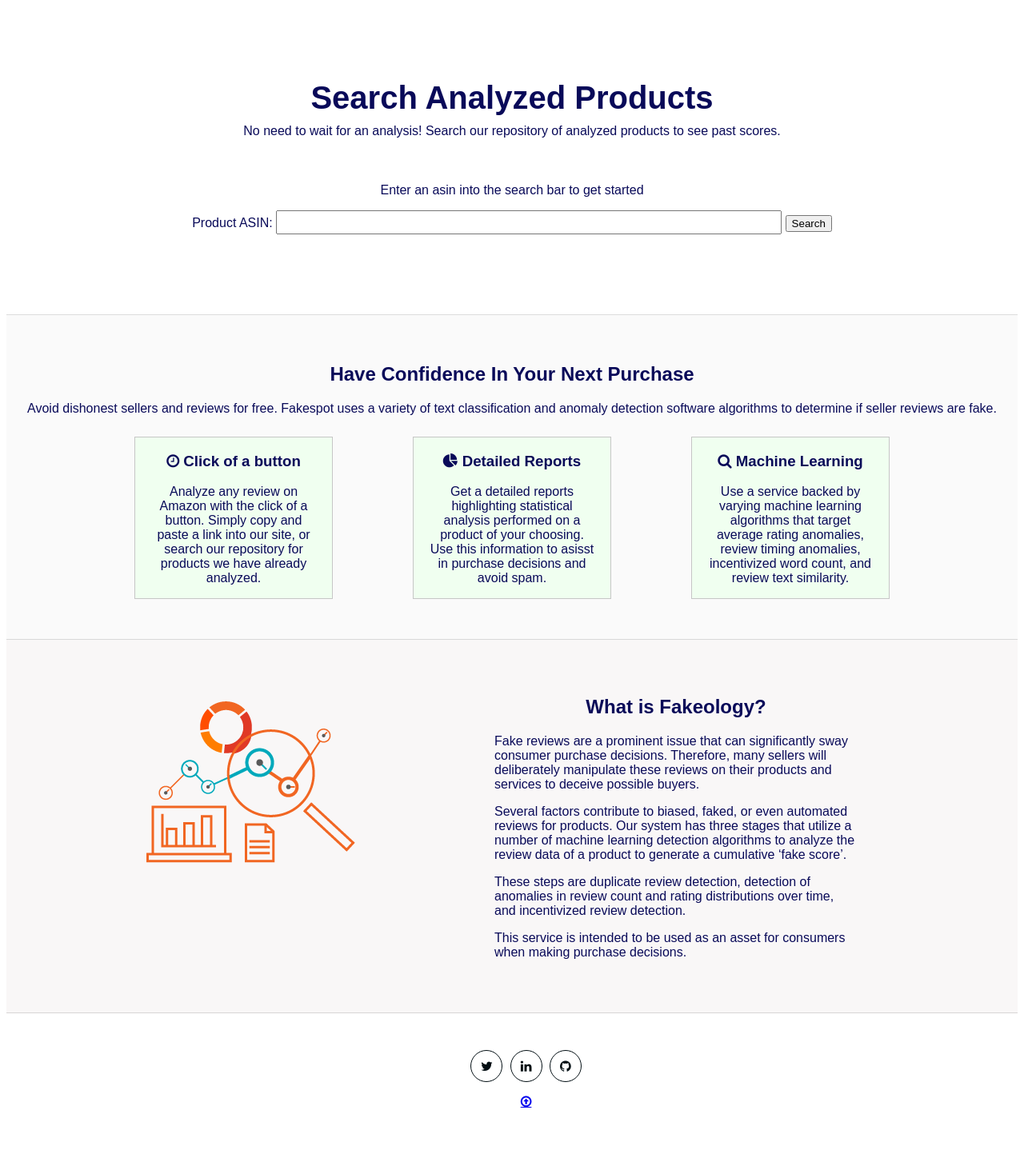
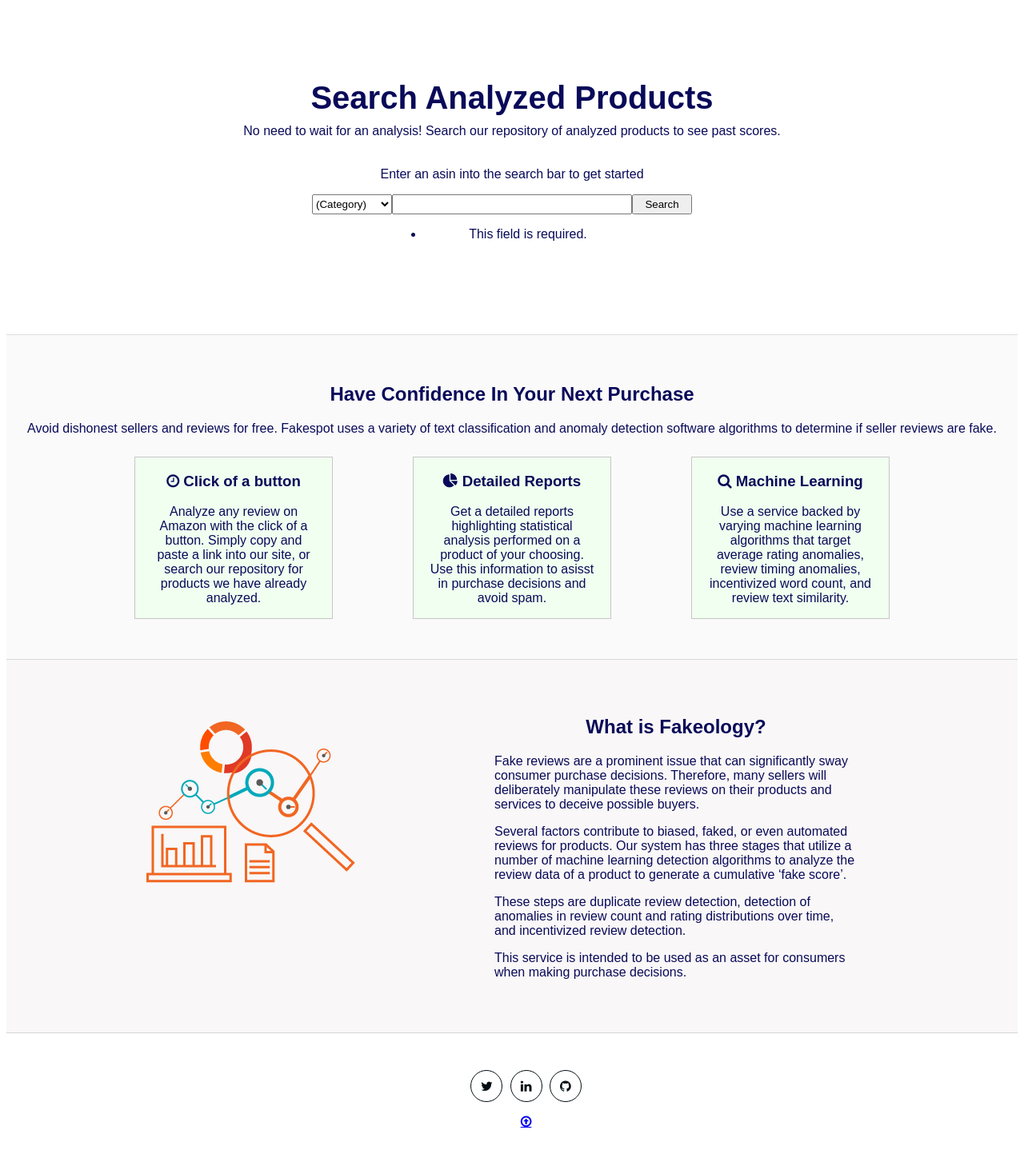
Before and after one commit to Zach-Shim/Review_Credibility_Analysis, a Django app: page /catalog/ in a window 1280 px wide. Shown: the part 93-1541 px from the top of the page at 80% size. Before the commit the page ends 1478 px from the top, so only its background shows below. Run offline with Django 3.2, Linux system fonts and the light colour scheme; data that the repository does not hold is empty; parts of the project's set-up code (start-up, migrations or seed data) failed here and were passed over; some libraries are stand-ins or nearby versions.

Commit message:
Improved formatting of index screen

```diff
--- a/django_site/fake_review_checker/catalog/forms.py
+++ b/django_site/fake_review_checker/catalog/forms.py
@@ -9,13 +9,8 @@ from .models import User, Product, Review
 
 
 class AsinForm(forms.Form):
-    asin_choice = forms.CharField(label="Asin Choice", max_length=30, required=True, help_text="Enter a product asin you would like to search")
-
-
-    class Meta:
-        category = ""
-
-
+    category_choice = forms.ModelChoiceField(label="", queryset=Product.objects.values_list('category', flat=True).distinct(), required=False, to_field_name='category', empty_label="(Category)")
+    asin_choice = forms.CharField(label="", max_length=30, required=True)
 
     def clean_asin_choice(self):
         # get the cleaned version of the field data, and return it regardless if it is changed
@@ -24,6 +19,24 @@ class AsinForm(forms.Form):
         # if the choice is not a valid asin, display an error text to the screen with ValidationError
         asin = Product.objects.filter(asin__iexact=data)
         if not asin or data == None or data == '':
-            raise ValidationError(_('Invalid Asin - Product has not been analyzed yet'))
+            raise ValidationError(_("'" + str(data) + "' is not a valid asin"))
 
         return data
+
+
+class LinkForm(forms.Form):
+    link_choice = forms.CharField(label="", max_length=30, required=True)
+
+    def clean_asin_choice(self):
+        # get the cleaned version of the field data, and return it regardless if it is changed
+        data = self.cleaned_data['link_choice']
+
+        # if the choice is not a valid asin, display an error text to the screen with ValidationError
+        if 'amazon' not in data or data == None or data == '':
+            raise ValidationError(_("'" + str(data) + "' is not a valid link"))
+        # have a check to check if page is valid
+
+        return data
+
+    class Meta:
+        category = ""
--- a/django_site/fake_review_checker/catalog/static/catalog/css/style.css
+++ b/django_site/fake_review_checker/catalog/static/catalog/css/style.css
@@ -40,6 +40,7 @@ body {
 
 .nav-buttons a {
 	margin: 1em;
+	cursor: pointer;
 }
 
 .nav-bar a:target {
@@ -64,33 +65,85 @@ body {
 /* -------------------------------------- search -------------------------------------- */
 
 section {
+	/* display flex layout */
 	display: flex;
 	flex-direction: column;
 }
 
 /* style search bar */
 .search {
+	/* box dimensions */
 	border-bottom: 1px solid rgba(0, 0, 0, 0.139);
 	padding-bottom: 100px;
 }
 
 .search h1 {
+	/* box dimensions */
 	margin-top: 100px;
 	margin-bottom: 10px;
+
+	/* text */
 	font-size: 2.5em;
 }
 
 .search h1 + p {
+	/* box dimensions */
 	margin-top: 0;
-	margin-bottom: 40px;
+	margin-bottom: 20px;
 }
 
-.search form #asin_choice {
-	width: 50%;
-	height: 30px;
-	font-size: 14pt;
+.search form {
+	/* box dimensions */
+    margin: 0 auto;
+	width: 600px;
+    padding-top: 0;
 }
 
+.container {
+	display: grid;
+	grid-template-columns: repeat(auto-fill, minmax(50px, 1fr));
+	grid-template-rows: repeat(3, 25px);
+}
+
+.category_form {
+	grid-column: 2 / 3;
+	grid-row: 1;
+}
+
+.category_form select {
+	width: 100px;
+	height: 25px;
+}
+
+.asin_form {
+	grid-column: 4 / 7;
+	grid-row: 1;
+}
+
+.asin_form input {
+	width: 300px;
+	height: 25px;
+}
+
+.error_form {
+	grid-column: 4 / 10;
+	grid-row: 2;
+}
+
+.error_form .errorList li{
+	list-style: none;
+	padding-left: none;
+}
+
+.submit_form {
+	grid-column: 10 / 11;
+	grid-row: 1;
+}
+
+.submit_form button {
+	width: 75px;
+	height: 25px;
+}
 /* -------------------------------------- features -------------------------------------- */
 
 .features {
--- a/django_site/fake_review_checker/catalog/templates/base.html
+++ b/django_site/fake_review_checker/catalog/templates/base.html
@@ -25,19 +25,7 @@
 </head>
 
 <body>
-    <!-- HEAD -->
-    <head>
-        <!-- Autocomplete feature for search bar-->
-        <script src="https://code.jquery.com/jquery-1.12.4.js"></script>
-        <script src="https://code.jquery.com/ui/1.12.1/jquery-ui.js"></script>
-        <script>
-            $(function() {
-                $("#asin_choice").autocomplete({
-                    source: "{% url 'index' %}"
-                });
-            });
-        </script>
-    </head>
+
     {% block content %}
 
     {% endblock %}
--- a/django_site/fake_review_checker/catalog/templates/index.html
+++ b/django_site/fake_review_checker/catalog/templates/index.html
@@ -1,6 +1,18 @@
 {% extends "base.html" %}
 
 {% block content %}
+    <!-- HEAD -->
+    <head>
+        <!-- Autocomplete feature for search bar-->
+        <script src="https://code.jquery.com/jquery-1.12.4.js"></script>
+        <script src="https://code.jquery.com/ui/1.12.1/jquery-ui.js"></script>
+        <script>
+            $(function() {
+                $("#id_asin_choice").autocomplete( { source: "{% url 'index' %}" } );
+            });
+        </script>
+    </head>
+
     <!-- NAVIGATION -->
     <nav class="nav-bar">
         <div class="logo">
@@ -22,9 +34,20 @@
         <p> Enter an asin into the search bar to get started </p>
 
         <form method="get">
-            <label for="asin_choice">Product ASIN: </label>
-            <input id="asin_choice" type="text" name="asin_choice">
-            <input type="submit" value="Search">
+            <div class="container">
+                <div class="category_form">
+                    {{ asin_form.category_choice }}
+                </div>
+                <div class="error_form">
+                    {{ asin_form.asin_choice.errors }}
+                </div>
+                <div class="asin_form">
+                    {{ asin_form.asin_choice }}
+                </div>
+                <div class="submit_form">
+                    <button type="submit">Search</button>
+                </div>
+            </div>
         </form>
     </section>
 
--- a/django_site/fake_review_checker/catalog/templates/result.html
+++ b/django_site/fake_review_checker/catalog/templates/result.html
@@ -23,7 +23,7 @@
 
             <p> Report generated for product ASIN: <strong>{{ product_ASIN }}</strong> </p>
 
-            <form action="https://google.com">
+            <form action="https://www.amazon.com/dp/{{product_ASIN}}">
                 <input type="submit" value="Open in Amazon" />
             </form>
         </section>
--- a/django_site/fake_review_checker/catalog/urls.py
+++ b/django_site/fake_review_checker/catalog/urls.py
@@ -3,7 +3,7 @@ from . import views
 
 urlpatterns = [
     path('', views.index, name='index'),
+    path('about/', views.about, name='about'),
     path('search_link/', views.search_link, name='search_link'),
-    path('about/', views.about, name='about'),
     path('result/<str:product_ASIN>/', views.result, name = 'result'),
 ]
--- a/django_site/fake_review_checker/catalog/views.py
+++ b/django_site/fake_review_checker/catalog/views.py
@@ -32,32 +32,44 @@ from .management.commands.similarity import Similarity
 
 """View function for home page of site."""
 def index(request):
-    # Create a form instance and populate it with data from the request (binding):
-    form = AsinForm(request.GET)
+    # Create a dropdown and text input form instances and populate them with data from the request (binding)
+    asin_form = AsinForm(request.GET)
 
     # when a user types in the search box, autocomplete the first 10 product asin options from their input
     if request.method == 'GET':
-        if form.is_valid():
+
+        if asin_form.is_valid():
             # redirect to a new URL (result view):
             print("redirecting...")
-            return HttpResponseRedirect(reverse('result', args=[form.cleaned_data['asin_choice']]) )
+            return HttpResponseRedirect(reverse('result', args=[asin_form.cleaned_data['asin_choice']]))
 
-        if 'term' in request.GET:
-            print("getting autofill options...")
-            titles = [product.asin for product in Product.objects.filter(asin__istartswith=request.GET.get('term'))]
-            return JsonResponse(titles[0:10], safe=False)
+        # autocomplete
+        if 'term' in request.GET and request.GET['term']:
+            '''
+            titles = []
+            if 'category_choice' in request.GET and request.GET['category_choice']:
+                val = request.GET['category_choice']
+                breakpoint()
+                [product.asin for product in Product.objects.filter(asin__istartswith=request.GET['term'], category=request.GET['category_choice'])]
+            else:
+                [product.asin for product in Product.objects.filter(asin__istartswith=request.GET['term'])]
+            '''
+            count = 0
+            titles = []
+            # show first eight products that begin with user's input
+            for product in Product.objects.filter(asin__istartswith=request.GET['term']):
+                if count < 8:
+                    titles.append(product.asin)
+                    count += 1
+                else:
+                    break
+            return JsonResponse(titles, safe=False)
+
     else:
-        print("making form")
-        form = AsinForm(initial={'asin_choice': ''})
-
-    context = {
-        'form': form,
-    }
+        asin_form = AsinForm()
 
     # Render the HTML template index.html with the data in the context variable
-    return render(request, 'index.html', context)
-
-
+    return render(request, 'index.html', {"asin_form": asin_form})
 
 
 def search_link(request):
```
Also changed, not shown: django_site/fake_review_checker/catalog/templates/search_link.html (+64 -6 lines).
